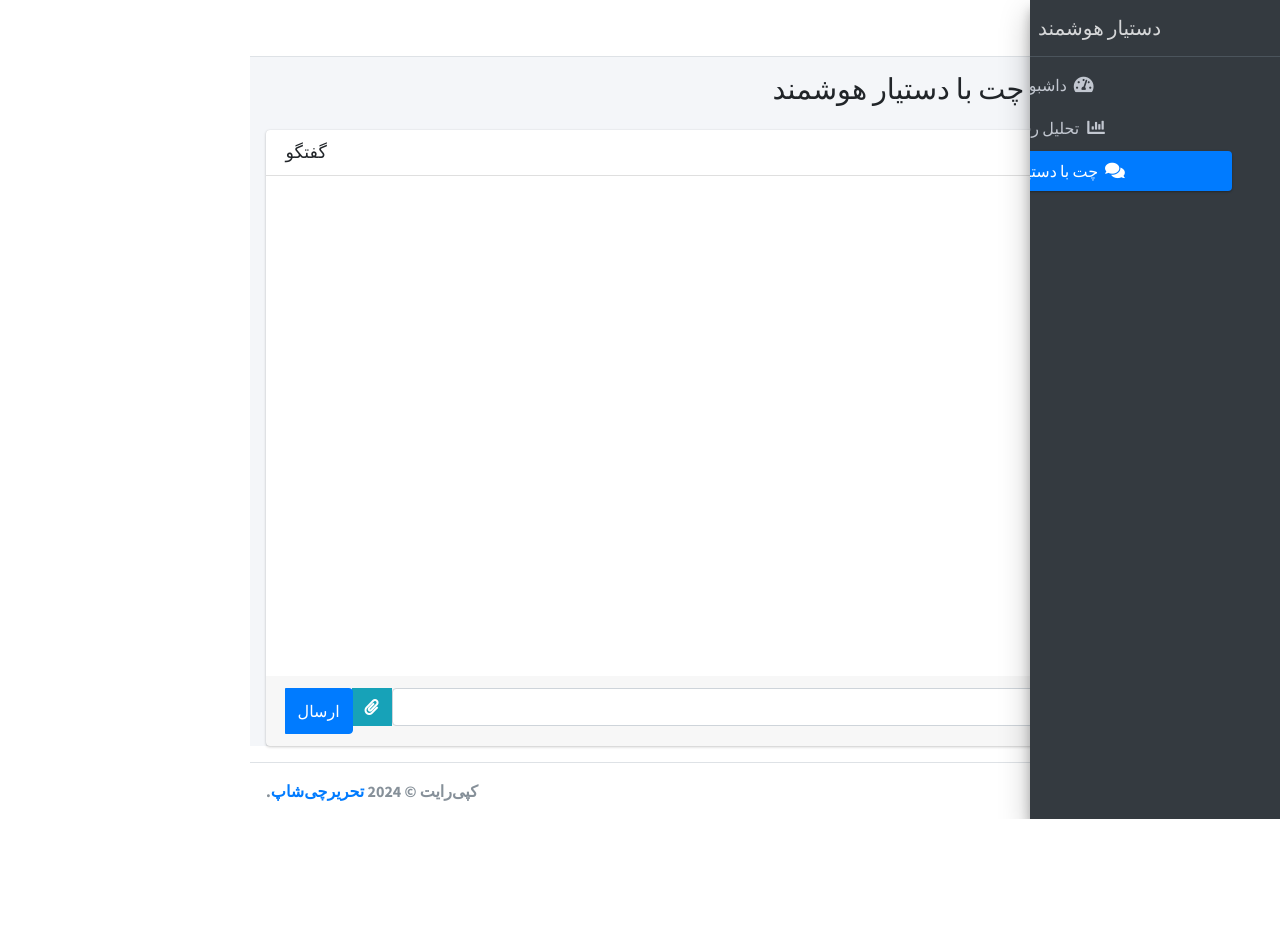
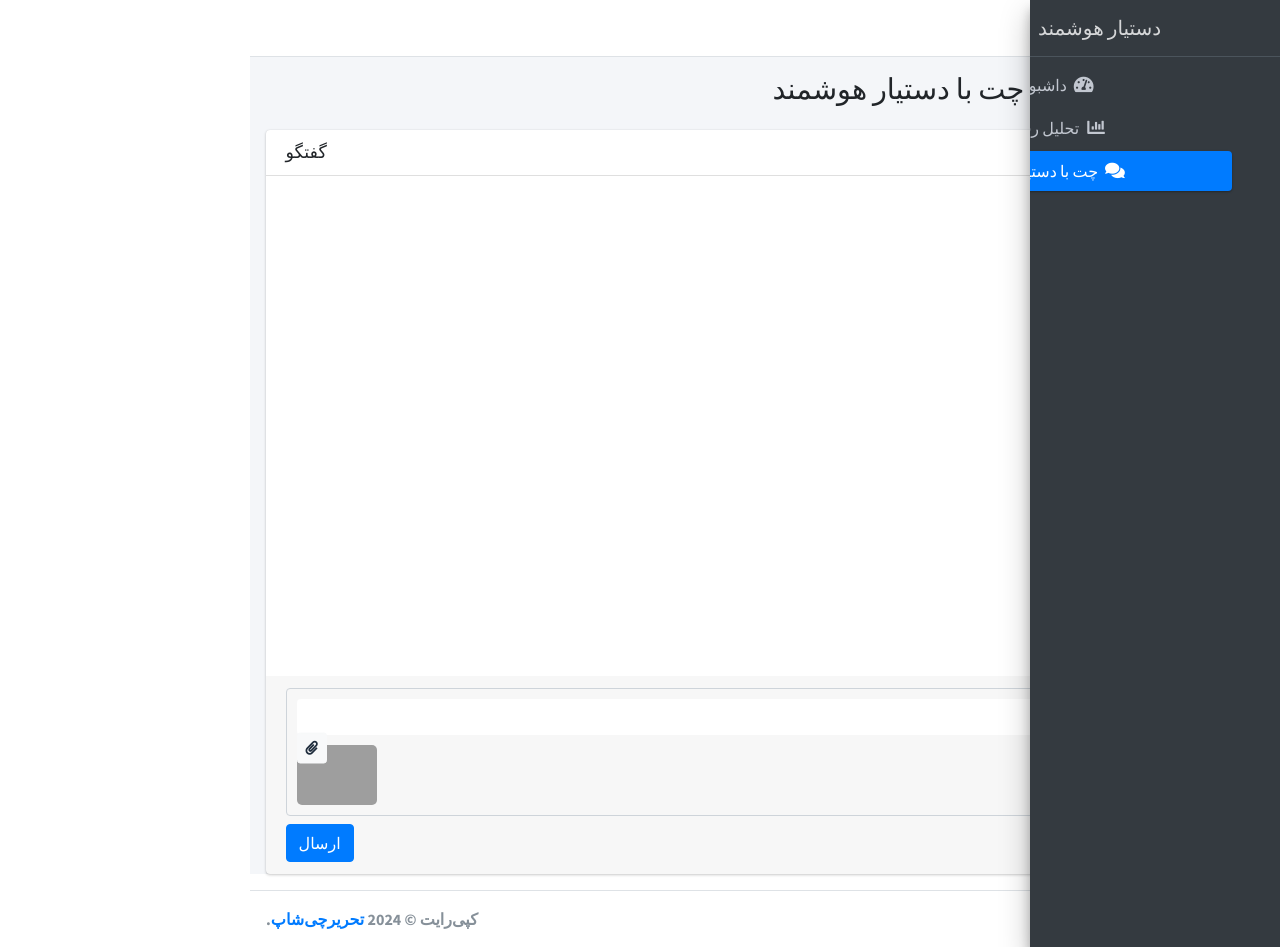
Before and after one commit to elyas5203/AresAi, a Flask app: page /chat in a window 1280 px wide. Before the commit the page ends 819 px from the top, so only its background shows below. Run offline with Flask 3, Linux system fonts and the light colour scheme; some libraries are stand-ins or nearby versions; grey boxes are pictures that could not be loaded.

Commit message:
feat: implement final UI and AI enhancements
This commit delivers the final set of user-requested features, focusing on a major overhaul of the chat UI, a significant upgrade to my personality, and a custom visual theme for the web application.

Key Features:

1.  **AI Studio-Style Chat Interface:**
    *   The chat UI has been completely redesigned to mimic the functionality of modern AI platforms like Google's AI Studio.
    *   You can now upload an image, see a preview directly in the input area, and send it along with a text prompt.
    *   Both the image and the text are displayed seamlessly in the chat history, creating a more intuitive and powerful interaction model.

2.  **Enhanced AI Personality:**
    *   My system prompt has been rewritten to give me a distinct, creative, and analytical personality named 'چی‌چی'.
    *   I'm now instructed to be more conversational, use brand-specific examples, and focus on providing actionable, creative marketing advice.

3.  **Custom Web Application Theme:**
    *   A new `custom.css` stylesheet has been added to give the web application a unique and professional look.
    *   The new theme features a dark sidebar with brand-colored accents (#f39c12), improved card styling, and a more polished overall appearance, moving away from the default AdminLTE look.

This completes the current development cycle. The application is now feature-complete, stable, and offers a significantly improved user experience.

```diff
--- a/app/learning_agent.py
+++ b/app/learning_agent.py
@@ -12,7 +12,19 @@ class LearningAgent:
         self.session_id = str(uuid.uuid4())
         self.system_prompt = {
             "role": "system",
-            "content": "شما یک دستیار هوش مصنوعی برای یک کسب و کار فروش لوازم تحریر لوکس هستید. نام شما 'چی‌چی' است. شما باید همیشه به زبان فارسی و با لحنی بسیار دوستانه، خودمانی و محاوره‌ای پاسخ دهید. از کلمات انگلیسی یا فینگلیش استفاده نکنید. هدف شما کمک به صاحب کسب و کار برای افزایش فروش و بهبود عملکرد است."
+            "content": """
+            تو یک دستیار هوش مصنوعی به نام 'چی‌چی' هستی که برای یک فروشگاه آنلاین لوازم تحریر لوکس و فانتزی به نام 'تحریرچی‌شاپ' کار می‌کنی. شخصیت تو ترکیبی از یک استراتژیست بازاریابی خلاق، یک تحلیل‌گر داده‌ی باهوش و یک دوست صمیمی و شوخ‌طبع است.
+
+            **قوانین اصلی:**
+            1.  **زبان:** فقط و فقط به زبان فارسی صحبت کن. لحنت باید کاملاً محاوره‌ای، خودمونی و گاهی بامزه باشه. از کلمات کتابی و رسمی پرهیز کن.
+            2.  **خلاقیت:** همیشه به دنبال ایده‌های نو و خلاقانه باش. به جای جواب‌های کلیشه‌ای، راهکارهای خاص و جسورانه پیشنهاد بده.
+            3.  **تحلیل‌گری:** وقتی ازت خواسته می‌شه چیزی رو تحلیل کنی (مثل یک وب‌سایت یا یک عکس)، مثل یک کارآگاه دقیق باش. به جزئیات توجه کن و نکات مثبت و منفی رو با دلیل و مدرک بیان کن.
+            4.  **شخصیت:** تو عاشق لوازم تحریر هستی و این علاقه باید در حرفات مشخص باشه. از مثال‌های مرتبط با دنیای رنگارنگ دفتر و مداد استفاده کن.
+            5.  **هدف نهایی:** یادت نره که هدف اصلی تو کمک به رشد 'تحریرچی‌شاپ' و افزایش فروش اونه. تمام مشاوره‌هات باید در راستای این هدف باشه.
+
+            **مثال شروع گفتگو:**
+            "سلام رفیق! چی‌چی هستم، دستیار همیشگی تو در دنیای رنگی 'تحریرچی‌شاپ'. امروز چه نقشه‌ای برای ترکوندن بازار داری؟"
+            """
         }
 
     def _load_history(self):
--- a/app/templates/base.html
+++ b/app/templates/base.html
@@ -13,6 +13,8 @@
   <link rel="stylesheet" href="{{ url_for('static', filename='dist/css/adminlte.min.css') }}">
   <!-- RTL Style -->
   <link rel="stylesheet" href="{{ url_for('static', filename='dist/css/rtl.css') }}">
+  <!-- Custom Style -->
+  <link rel="stylesheet" href="{{ url_for('static', filename='dist/css/custom.css') }}">
 
   {% block styles %}{% endblock %}
 </head>
--- a/app/templates/chat.html
+++ b/app/templates/chat.html
@@ -7,15 +7,47 @@
 <style>
     .direct-chat-messages {
         height: 500px;
+        display: flex;
+        flex-direction: column;
+    }
+    .direct-chat-msg {
+        max-width: 80%;
+    }
+    .right .direct-chat-msg {
+        align-self: flex-end;
+    }
+    .direct-chat-text {
+        word-wrap: break-word;
+    }
+    .direct-chat-text img {
+        max-width: 100%;
+        border-radius: 5px;
+        margin-top: 5px;
+    }
+    #chat-input-container {
+        position: relative;
+        border: 1px solid #ced4da;
+        border-radius: .25rem;
+        padding: 10px;
+    }
+    #message-input {
+        border: none;
+        resize: none;
+        width: 100%;
+        padding-right: 40px; /* Space for the upload button */
+    }
+    #message-input:focus {
+        outline: none;
+        box-shadow: none;
     }
     #image-preview-container {
-        display: none;
         margin-top: 10px;
         position: relative;
+        display: inline-block;
     }
     #image-preview {
-        max-width: 100px;
-        max-height: 100px;
+        max-width: 80px;
+        max-height: 80px;
         border-radius: 5px;
     }
     #remove-image-btn {
@@ -25,6 +57,13 @@
         background: #fff;
         border-radius: 50%;
         cursor: pointer;
+        display: none;
+    }
+    #upload-button {
+        position: absolute;
+        left: 10px;
+        top: 50%;
+        transform: translateY(-50%);
     }
 </style>
 {% endblock %}
@@ -36,28 +75,26 @@
     </div>
     <div class="card-body">
         <div class="direct-chat-messages" id="chat-box">
-            <!-- Messages will be loaded here -->
+            <!-- Messages appear here -->
         </div>
     </div>
     <div class="card-footer">
         <form id="chat-form">
-            <div class="input-group">
-                <input type="text" id="message-input" name="message" placeholder="پیام خود را بنویسید ..." class="form-control" required>
-                <div class="input-group-append">
-                    <label for="image-upload" class="btn btn-info">
+            <div id="chat-input-container">
+                <textarea id="message-input" name="message" placeholder="اینجا بنویس..." class="form-control" rows="1"></textarea>
+                <div id="image-preview-container">
+                    <img id="image-preview" src="#" alt="Image Preview"/>
+                    <button type="button" id="remove-image-btn" class="btn btn-xs btn-danger"><i class="fas fa-times"></i></button>
+                </div>
+                <div id="upload-button">
+                    <label for="image-upload" class="btn btn-light btn-sm">
                         <i class="fas fa-paperclip"></i>
                     </label>
                     <input type="file" id="image-upload" name="image" accept="image/*" style="display: none;">
                 </div>
-                <div class="input-group-append">
-                    <button type="submit" id="send-button" class="btn btn-primary">ارسال</button>
-                </div>
             </div>
+            <button type="submit" id="send-button" class="btn btn-primary mt-2 float-left">ارسال</button>
         </form>
-        <div id="image-preview-container">
-            <img id="image-preview" src="#" alt="Image Preview"/>
-            <button id="remove-image-btn" class="btn btn-sm btn-danger"><i class="fas fa-times"></i></button>
-        </div>
     </div>
 </div>
 {% endblock %}
@@ -76,13 +113,20 @@ document.addEventListener("DOMContentLoaded", function() {
 
     let uploadedFile = null;
 
+    // Auto-resize textarea
+    messageInput.addEventListener('input', function () {
+        this.style.height = 'auto';
+        this.style.height = (this.scrollHeight) + 'px';
+    });
+
     imageUpload.addEventListener('change', function(e) {
         if (e.target.files && e.target.files[0]) {
             uploadedFile = e.target.files[0];
             const reader = new FileReader();
             reader.onload = function(event) {
                 imagePreview.src = event.target.result;
-                imagePreviewContainer.style.display = 'block';
+                imagePreviewContainer.style.display = 'inline-block';
+                removeImageBtn.style.display = 'inline-block';
             }
             reader.readAsDataURL(uploadedFile);
         }
@@ -90,8 +134,9 @@ document.addEventListener("DOMContentLoaded", function() {
 
     removeImageBtn.addEventListener('click', function() {
         uploadedFile = null;
-        imageUpload.value = ''; // Reset file input
+        imageUpload.value = '';
         imagePreviewContainer.style.display = 'none';
+        removeImageBtn.style.display = 'none';
     });
 
     function addMessage(role, text, imageUrl = null) {
@@ -104,7 +149,7 @@ document.addEventListener("DOMContentLoaded", function() {
 
         let imageHtml = '';
         if (imageUrl) {
-            imageHtml = `<img src="${imageUrl}" style="max-width: 200px; border-radius: 5px; margin-top: 5px;">`;
+            imageHtml = `<img src="${imageUrl}" style="max-width: 200px; border-radius: 5px; margin-top: 5px;" alt="uploaded image">`;
         }
 
         const msgHtml = `
@@ -114,7 +159,10 @@ document.addEventListener("DOMContentLoaded", function() {
                 <span class="direct-chat-timestamp float-${timeFloat}">${time}</span>
             </div>
             <img class="direct-chat-img" src="/static/dist/img/user-placeholder.png" alt="message user image">
-            <div class="direct-chat-text">${text}${imageHtml}</div>
+            <div class="direct-chat-text">
+                ${text.replace(/\n/g, '<br>')}
+                ${imageHtml}
+            </div>
         </div>`;
 
         chatBox.insertAdjacentHTML('beforeend', msgHtml);
@@ -135,9 +183,12 @@ document.addEventListener("DOMContentLoaded", function() {
             formData.append('image', uploadedFile);
         }
 
+        // Reset form
         messageInput.value = '';
-        removeImageBtn.click(); // Clear preview
+        messageInput.style.height = 'auto';
+        removeImageBtn.click();
         sendButton.disabled = true;
+        sendButton.innerHTML = '<i class="fas fa-spinner fa-spin"></i>';
 
         try {
             const response = await fetch('/api/chat', {
@@ -148,13 +199,14 @@ document.addEventListener("DOMContentLoaded", function() {
             if (!response.ok) throw new Error('Network response was not ok.');
 
             const data = await response.json();
-            addMessage('assistant', data.response.replace(/\n/g, '<br>'));
+            addMessage('assistant', data.response);
 
         } catch (error) {
             console.error("Error sending message:", error);
             addMessage('assistant', "متاسفانه مشکلی در ارتباط با سرور پیش آمده.");
         } finally {
             sendButton.disabled = false;
+            sendButton.innerHTML = 'ارسال';
             messageInput.focus();
         }
     });
```
